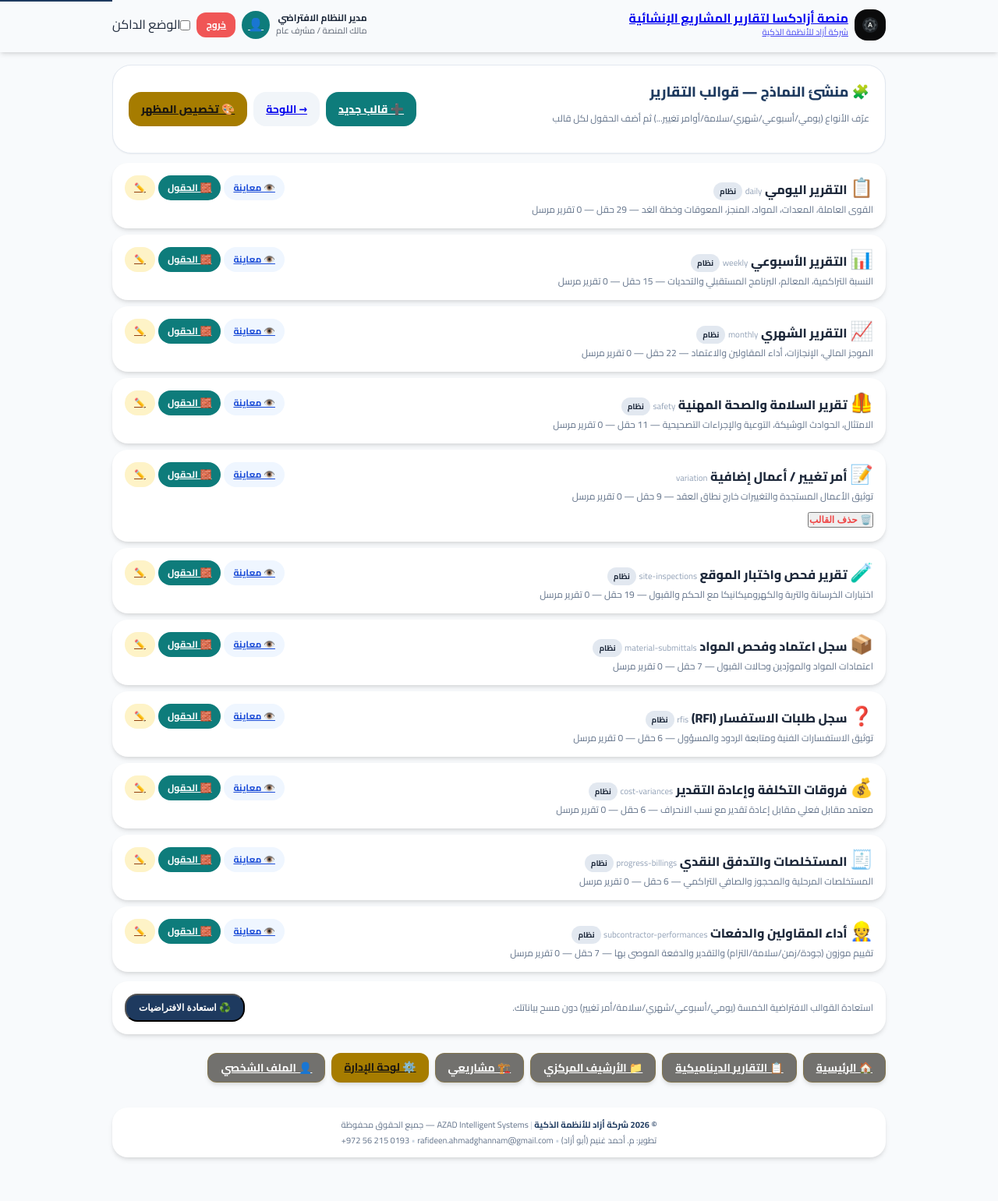
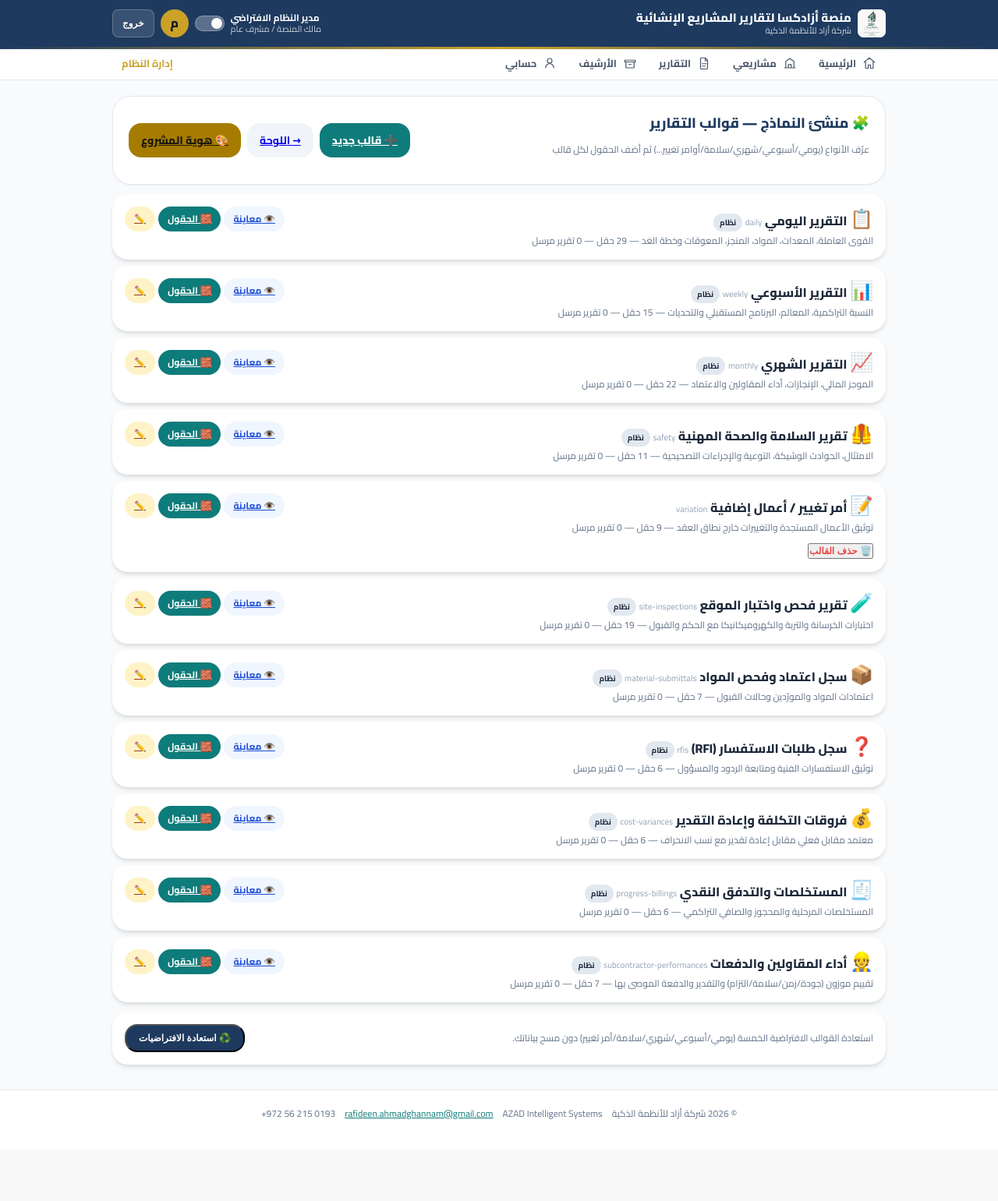
Before and after one commit to AbuAzad2025/reporting-system, a Flask app: page /admin/templates in a window 1280 px wide. Shown: the whole page at 78% size. After the commit the page ends 1436 px from the top, so only its background shows below. Run offline with Flask 3, Linux system fonts and the light colour scheme; a user stored in the database is signed in; some libraries are stand-ins or nearby versions.

Commit message:
refactor(frontend): one frame, one nav, and the chrome in the right place
base.html had accumulated two navigation bars that declared the same five
destinations separately, in a different order, with different labels, as
emoji, and - on desktop - rendered after <main>, so the menu appeared below the
content it navigates. One macro produces both bars now, the current page is
marked, and the icons are inline SVG defined once: emoji render differently per
platform and cannot be sized or coloured.

<title> read "{% block title %}...{% endblock %} - APP_NAME". A page setting
its own title had it appended to the app name; a page not setting one showed
the app name twice.

The logout control was an <a href> that changed state on GET. It is a POST form
with a CSRF token now.

The theme toggle was a checkbox with a caption, styled with translateX and
margin-left under a comment reading "RTL". Those are physical properties; they
happen to work because the document is always RTL. It is a switch using logical
properties and the translate shorthand.

The shared macros had to be imported per template, so a page using page_head()
without the import raised UndefinedError at render time and nowhere earlier.
They are Jinja globals now.

Also removed: app/templates/admin/backup.html, a dead copy written against a
different design system, and app/static/, an empty directory. Neither was ever
loaded.

dyn_form.html contained a stray "*</span>" that rendered as literal text.
page-header was used by four templates and defined in none; they use the
page_head macro like everything else.

.tests/test_template_css_contract.py now also checks that a class composed at
render time, such as flash-{{ cat }}, has a matching rule.

```diff
--- a/templates/admin/templates.html
+++ b/templates/admin/templates.html
@@ -9,7 +9,7 @@
   <div class="flex gap-2 flex-wrap">
     <a href="{{ url_for('admin.template_new') }}" class="bg-teal2 text-white text-sm font-extrabold px-4 py-3 rounded-xl">➕ قالب جديد</a>
     <a href="{{ url_for('admin.dashboard') }}" class="bg-slate-100 text-sm font-bold px-4 py-3 rounded-xl">→ اللوحة</a>
-    <a href="{{ url_for('admin.branding', template_id=templates[0].id if templates else 0) }}" class="bg-[#a67c00] text-[#1a1610] text-sm font-extrabold px-4 py-3 rounded-xl">🎨 تخصيص المظهر</a>
+    <a href="{{ url_for('admin.branding') }}" class="bg-[#a67c00] text-[#1a1610] text-sm font-extrabold px-4 py-3 rounded-xl">🎨 هوية المشروع</a>
   </div>
 </div>
 
--- a/templates/base.html
+++ b/templates/base.html
@@ -1,139 +1,159 @@
+{% macro brand_mark(size_class="w-9 h-9") -%}
+  {%- if current_brand.logo_url -%}
+    <img src="{{ current_brand.logo_url }}" alt="{{ current_brand.company_ar or APP_NAME_AR }}"
+         class="{{ size_class }} brand-logo" width="36" height="36">
+  {%- else -%}
+    <span class="{{ size_class }} brand-logo brand-logo-fallback" aria-hidden="true">{{ (APP_NAME_AR or 'ا')[0] }}</span>
+  {%- endif -%}
+{%- endmacro %}
+
+{% macro nav_items() -%}
+  {%- set items = [
+    {'href': url_for('main.dashboard'),   'label': 'الرئيسية',        'icon': 'home'},
+    {'href': url_for('main.projects'),   'label': 'مشاريعي',          'icon': 'projects'},
+    {'href': url_for('reports.dyn_list'),'label': 'التقارير',         'icon': 'reports'},
+    {'href': url_for('main.archive'),    'label': 'الأرشيف',          'icon': 'archive'},
+    {'href': url_for('main.profile'),    'label': 'حسابي',            'icon': 'profile'}
+  ] -%}
+  {%- for item in items %}
+    <a href="{{ item.href }}" class="app-nav-link{% if request.path == item.href or request.path.startswith(item.href ~ '?') %} is-active{% endif %}">
+      {% with icon = item.icon %}{% include "_icon.html" %}{% endwith %}<span>{{ item.label }}</span>
+    </a>
+  {%- endfor %}
+  {%- if current_user.can_manage_templates() %}
+    <a href="{{ url_for('admin.dashboard') }}" class="app-nav-link app-nav-link-admin">إدارة النظام</a>
+  {%- endif %}
+{%- endmacro %}
 <!DOCTYPE html>
 <html lang="ar" dir="rtl" data-theme="light">
 <head>
   <meta charset="UTF-8">
   <meta name="viewport" content="width=device-width, initial-scale=1.0, viewport-fit=cover">
-  <meta name="description" content="{{ APP_NAME_AR }} — {{ COMPANY_NAME_AR }}">
-  <meta name="theme-color" content="#1e3a5f">
-  <title>{% block title %}{{ APP_NAME_AR }}{% endblock %} — {{ APP_NAME_AR }}</title>
+  <meta name="description" content="{{ APP_NAME_AR }} — {{ current_brand.company_ar }}">
+  <meta name="theme-color" content="{{ current_brand.primary }}">
+  <title>{% block title %}{{ APP_NAME_AR }}{% endblock %}</title>
+  <link rel="preconnect" href="https://fonts.googleapis.com">
+  <link rel="preconnect" href="https://fonts.gstatic.com" crossorigin>
   <link href="https://fonts.googleapis.com/css2?family=Cairo:wght@400;600;700;800&display=swap" rel="stylesheet">
   <link rel="icon" type="image/png" href="{{ asset_url('img/brand/favicon.png') }}">
+  <link rel="apple-touch-icon" href="{{ asset_url('img/brand/favicon.png') }}">
   <link rel="manifest" href="{{ asset_url('manifest.json') }}">
   <link rel="stylesheet" href="{{ asset_url('css/custom.css') }}">
   <link rel="stylesheet" href="{{ asset_url('css/utilities.css') }}">
+  <link rel="stylesheet" href="{{ asset_url('css/layout.css') }}">
 </head>
-<body class="bg-slate-50 text-slate-800 min-h-[calc(100vh-4rem)] pb-24 md:pb-10">
+<body class="app-body">
   <a href="#main-content" class="skip-link">تخطَّ إلى المحتوى</a>
 
-  <!-- Brand customization (tenant-level identity applied in routes) -->
-  {% set brand = current_user.get_brand() if current_user.is_authenticated else None %}
-  {% if brand and brand.is_active %}
-    <style>
-      .app-header { background: linear-gradient(to left, {{ brand.primary_color }}80, {{ brand.secondary_color }}80, {{ brand.primary_color }}80) !important; }
-    </style>
+  {% if current_brand.row %}
+    <style>:root {
+      --brand-primary: {{ current_brand.primary }};
+      --brand-secondary: {{ current_brand.secondary }};
+    }</style>
   {% endif %}
 
-  <!-- Top bar -->
-  <header class="app-header sticky top-0 z-[var(--z-index-sticky)] shadow-md">
-    <div class="max-w-5xl mx-auto px-4 py-3 flex items-center justify-between gap-3">
-      <a href="{{ url_for('main.dashboard') if current_user.is_authenticated else url_for('main.index') }}" class="flex items-center gap-2 min-w-0">
-        <img src="{{ asset_url('img/brand/azad-logo-dark.png') }}" alt="AZAD" class="w-10 h-10 rounded-xl object-cover shrink-0" onerror="this.style.display='none'">
-        <div class="min-w-0">
-          <div class="font-bold text-sm md:text-base leading-tight truncate">{{ APP_NAME_AR }}</div>
-          <div class="text-[11px] opacity-70 truncate">{{ COMPANY_NAME_AR }}</div>
+  <div class="print-only print-letterhead">
+    <div class="print-letterhead-row">
+      <div class="print-letterhead-id">
+        {% if current_brand.logo_url %}<img src="{{ current_brand.logo_url }}" alt="" class="print-logo">{% endif %}
+        <div>
+          <div class="print-org-ar">{{ current_brand.company_ar or APP_NAME_AR }}</div>
+          {% if current_brand.company_en %}<div class="print-org-en" dir="ltr">{{ current_brand.company_en }}</div>{% endif %}
         </div>
+      </div>
+      {% if current_brand.header_ar %}<div class="print-header-text">{{ current_brand.header_ar }}</div>{% endif %}
+    </div>
+    <div class="print-rule"></div>
+  </div>
+
+  <header class="app-header">
+    <div class="shell app-header-inner">
+      <a href="{{ url_for('main.dashboard') if current_user.is_authenticated else url_for('main.index') }}" class="app-brand">
+        {{ brand_mark() }}
+        <span class="app-brand-text">
+          <span class="app-brand-name">{{ APP_NAME_AR }}</span>
+          <span class="app-brand-org">{{ current_brand.company_ar }}</span>
+        </span>
       </a>
       {% if current_user.is_authenticated %}
-        <div class="flex items-center gap-2 shrink-0">
-          <div class="hidden sm:block text-left">
-            <div class="text-xs font-bold">{{ current_user.full_name }}</div>
-            <div class="text-[11px] opacity-70">{{ current_user.role_ar }}</div>
-          </div>
-          <a href="{{ url_for('main.profile') }}" aria-label="الملف الشخصي" class="w-9 h-9 rounded-full bg-teal2 flex items-center justify-center font-bold text-white">👤</a>
-          <a href="{{ url_for('auth.logout') }}" class="text-xs bg-red-500/90 hover:bg-red-600 px-3 py-2 rounded-lg font-bold text-white">خروج</a>
-          <!-- Theme Toggle -->
-          <label class="theme-toggle inline-flex items-center cursor-pointer select-none">
-            <input type="checkbox" class="theme-toggle-input" id="theme-toggle" aria-label="تبديل الوضع الداكن">
-            <span class="theme-toggle-label">الوضع الداكن</span>
+        <div class="app-header-actions">
+          <span class="app-user">
+            <span class="app-user-name">{{ current_user.full_name }}</span>
+            <span class="app-user-role">{{ current_user.role_ar }}</span>
+          </span>
+          <label class="theme-toggle">
+            <input type="checkbox" class="theme-toggle-input" id="theme-toggle">
+            <span class="sr-only">تبديل الوضع الداكن</span>
           </label>
+          <a href="{{ url_for('main.profile') }}" class="avatar" aria-label="الملف الشخصي">{{ current_user.full_name[:1] }}</a>
+          <form method="POST" action="{{ url_for('auth.logout') }}" class="inline-form">
+            <input type="hidden" name="csrf_token" value="{{ csrf_token() }}">
+            <button type="submit" class="btn btn-quiet">خروج</button>
+          </form>
         </div>
       {% endif %}
     </div>
-    <div class="h-[3px] bg-gradient-to-r from-transparent via-[var(--gold)] to-transparent"></div>
+    <div class="app-header-rule"></div>
   </header>
 
-  <!-- Flash messages -->
-  <div class="max-w-5xl mx-auto px-4 mt-3 space-y-2" aria-live="polite">
+  {% if current_user.is_authenticated %}
+    <nav aria-label="التنقل الرئيسي" class="app-nav no-print">
+      <div class="shell app-nav-inner">{{ nav_items() }}</div>
+    </nav>
+  {% endif %}
+
+  <main id="main-content" class="shell app-main">
     {% with messages = get_flashed_messages(with_categories=true) %}
-      {% for cat, msg in messages %}
-      <div role="alert" class="flash-msg rounded-xl px-4 py-3 text-sm font-semibold shadow flex items-start justify-between gap-3
-        {% if cat=='success' %}bg-green-50 text-green-800 border border-green-200
-        {% elif cat=='danger' %}bg-red-50 text-red-800 border border-red-200
-        {% elif cat=='warning' %}bg-amber-50 text-amber-800 border border-amber-200
-        {% else %}bg-blue-50 text-blue-800 border border-blue-200{% endif %}">
-        <span>{{ msg }}</span>
-        <button type="button" data-dismiss-flash aria-label="إغلاق التنبيه" class="shrink-0 opacity-60 hover:opacity-100 font-bold">×</button>
-      </div>
-      {% endfor %}
+      {% if messages %}
+        <div class="flash-stack" role="status">
+          {% for cat, msg in messages %}
+            <div role="alert" class="flash-msg flash-{{ cat }}"><span>{{ msg }}</span><button type="button" data-dismiss-flash aria-label="إغلاق التنبيه">&times;</button></div>
+          {% endfor %}
+        </div>
+      {% endif %}
     {% endwith %}
-  </div>
-
-  <main id="main-content" class="max-w-5xl mx-auto px-4 mt-4">
     {% block page_header %}{% endblock %}
     {% block content %}{% endblock %}
   </main>
 
-  {% if current_user.is_authenticated %}
-  <!-- Mobile bottom nav: 5 ثابتة بلا تكرار -->
-  <nav aria-label="التنقل الرئيسي" class="md:hidden fixed bottom-0 inset-x-0 z-[var(--z-index-fixed)] bg-white border-t shadow-[0_-4px_20px_rgba(0,0,0,.12)]">
-    <div class="grid grid-cols-5 text-center text-[11px] font-bold">
-      <a href="{{ url_for('main.dashboard') }}" class="py-3 px-1 text-navy">🏠<br>الرئيسية</a>
-      <a href="{{ url_for('main.projects') }}" class="py-3 px-1 text-navy">🏗️<br>مشاريعي</a>
-      <a href="{{ url_for('reports.dyn_list') }}" class="py-3 px-1 text-navy">📋<br>التقارير</a>
-      <a href="{{ url_for('main.archive') }}" class="py-3 px-1 text-navy">📁<br>الأرشيف</a>
-      <a href="{{ url_for('main.profile') }}" class="py-3 px-1 text-navy">👤<br>حسابي</a>
-    </div>
-  </nav>
-  <!-- Desktop nav -->
-  <nav aria-label="التنقل الرئيسي" class="hidden md:flex max-w-5xl mx-auto px-4 mt-6 gap-2 text-sm font-bold">
-    <a href="{{ url_for('main.dashboard') }}" class="px-4 py-2 rounded-lg bg-[#1a1610]/60 text-white shadow border border-[#a67c00]/30 hover:bg-[#2a2318]">🏠 الرئيسية</a>
-    <a href="{{ url_for('reports.dyn_list') }}" class="px-4 py-2 rounded-lg bg-[#1a1610]/60 text-white shadow border border-[#a67c00]/30 hover:bg-[#2a2318]">📋 التقارير الديناميكية</a>
-    <a href="{{ url_for('main.archive') }}" class="px-4 py-2 rounded-lg bg-[#1a1610]/60 text-white shadow border border-[#a67c00]/30 hover:bg-[#2a2318]">📁 الأرشيف المركزي</a>
-    <a href="{{ url_for('main.projects') }}" class="px-4 py-2 rounded-lg bg-[#1a1610]/60 text-white shadow border border-[#a67c00]/30 hover:bg-[#2a2318]">🏗️ مشاريعي</a>
-    {% if current_user.can_manage_templates() %}
-    <a href="{{ url_for('admin.dashboard') }}" class="px-4 py-2 rounded-lg bg-[#a67c00] text-[#1a1610] shadow hover:brightness-110">⚙️ لوحة الإدارة</a>
-    {% endif %}
-    <a href="{{ url_for('main.profile') }}" class="px-4 py-2 rounded-lg bg-[#1a1610]/60 text-white shadow border border-[#a67c00]/30 hover:bg-[#2a2318]">👤 الملف الشخصي</a>
-  </nav>
-  {% endif %}
-
-  <footer class="max-w-5xl mx-auto px-4 mt-8 mb-4 text-center no-print">
-    <div class="bg-white rounded-2xl shadow px-4 py-3 text-[11px] text-slate-500 leading-5">
-      <span class="font-bold text-navy">© 2026 {{ COMPANY_NAME_AR }}</span>
-      <span class="text-slate-300"> | </span>{{ COMPANY_NAME_EN }} — جميع الحقوق محفوظة
-      <br>
-      <span>تطوير: {{ DEVELOPER_AR }}</span>
-      <span class="text-slate-300"> • </span>
-      <bdi dir="ltr">{{ CONTACT_EMAIL }}</bdi>
-      <span class="text-slate-300"> • </span>
-      <bdi dir="ltr">{{ CONTACT_PHONE }}</bdi>
+  <footer class="app-footer no-print">
+    <div class="shell app-footer-inner">
+      {% if current_brand.header_ar or current_brand.header_en %}
+        <p class="app-footer-brand">{{ current_brand.header_ar }}{% if current_brand.header_en %} <span dir="ltr">{{ current_brand.header_en }}</span>{% endif %}</p>
+      {% endif %}
+      {% if current_brand.footer_notes %}<p class="app-footer-notes">{{ current_brand.footer_notes }}</p>{% endif %}
+      <p class="app-footer-legal">
+        <span>&copy; {{ today[:4] }} {{ current_brand.company_ar }}</span>
+        {% if current_brand.company_en %}<span dir="ltr">{{ current_brand.company_en }}</span>{% endif %}
+        {% if CONTACT_EMAIL %}<a href="mailto:{{ CONTACT_EMAIL }}"><bdi dir="ltr">{{ CONTACT_EMAIL }}</bdi></a>{% endif %}
+        {% if CONTACT_PHONE %}<bdi dir="ltr">{{ CONTACT_PHONE }}</bdi>{% endif %}
+      </p>
     </div>
   </footer>
+
+  <div class="print-only print-footblock">
+    {% if current_brand.disclaimer %}<p class="print-disclaimer">{{ current_brand.disclaimer }}</p>{% endif %}
+    <p class="print-signatures">
+      <span>المُعِدّ: ______________________</span>
+      <span>المراجع: ______________________</span>
+      <span>الاعتماد: ______________________</span>
+    </p>
+  </div>
 
   <div id="toast-root" aria-live="polite" class="no-print"></div>
   <script src="{{ asset_url('js/app.js') }}"></script>
   <script type="module">
-    // Theme switching lives in a module so it can be tested. It used to be
-    // inline here, which is how the toggle came to write `data-theme` while
-    // the stylesheet listened for `.dark` - a broken dark theme that no test
-    // could see. tests/theme.test.js now pins the two together.
     import { initTheme } from '{{ asset_url('js/theme.js') }}';
 
     function boot() {
       initTheme({
         root: document.documentElement,
         storage: window.localStorage,
-        // Passed unbound and unchecked: the module decides what to do with a
-        // browser that has no matchMedia, rather than this call site throwing
-        // before the module ever gets a chance to handle it.
         matchMedia: window.matchMedia,
         toggle: document.getElementById('theme-toggle'),
       });
     }
 
-    // The toggle is server-rendered in the header above, so it is already in
-    // the document. A module script is deferred and so runs after parsing, but
-    // check anyway rather than assume the ordering.
     if (document.readyState === 'loading') {
       document.addEventListener('DOMContentLoaded', boot);
     } else {
@@ -142,9 +162,7 @@
 
     if ('serviceWorker' in navigator) {
       window.addEventListener('load', () => {
-        navigator.serviceWorker
-          .register('{{ asset_url('sw.js') }}', { scope: '/' })
-          .catch(() => {});
+        navigator.serviceWorker.register('{{ asset_url('sw.js') }}', { scope: '/' }).catch(() => {});
       });
     }
   </script>
--- a/templates/ops/form.html
+++ b/templates/ops/form.html
@@ -1,10 +1,7 @@
 {% extends "base.html" %}
 {% block title %}{% if mode=='new' %}إنشاء{% else %}تعديل{% endif %} {{ kind_title }}{% endblock %}
 {% block page_header %}
-<div class="page-header">
-  <h1>{% if mode=='new' %}➕ إنشاء{% else %}✏️ تعديل{% endif %} {{ kind_title }}</h1>
-  <p>الحقول المميزة <span class="badge badge-required">*</span> إجبارية، والباقي اختياري.</p>
-</div>
+  {{ page_head(('تعديل ' if mode != 'new' else 'إنشاء ') ~ kind_title, 'الحقول المميزة بعلامة نجمة إجبارية، والباقي اختياري.') }}
 {% endblock %}
 {% block content %}
 <div class="max-w-2xl mx-auto">
--- a/templates/reports/dyn_list.html
+++ b/templates/reports/dyn_list.html
@@ -1,10 +1,7 @@
 {% extends "base.html" %}
 {% block title %}التقارير الديناميكية{% endblock %}
 {% block page_header %}
-<div class="page-header">
-  <h1>📋 التقارير الديناميكية</h1>
-  <p>قوالب معتمدة من مدير المنصة — اختر القالب وعبّئه من الموقع. كل بطاقة تعرض عدد الحقول وتقاريرك الحالية.</p>
-</div>
+  {{ page_head('التقارير', 'قوالب معتمدة من مدير المنصة — اختر القالب وعبّئه من الموقع.') }}
 {% endblock %}
 {% block content %}
 {# Tenant branding applied live — header/footer colors override template gradient if active #}
```
Also changed, not shown: templates/admin/branding.html (+66 -29 lines), templates/reports/dyn_form.html (+1 -7 lines), tests/test_template_css_contract.py (+40 -3 lines).
